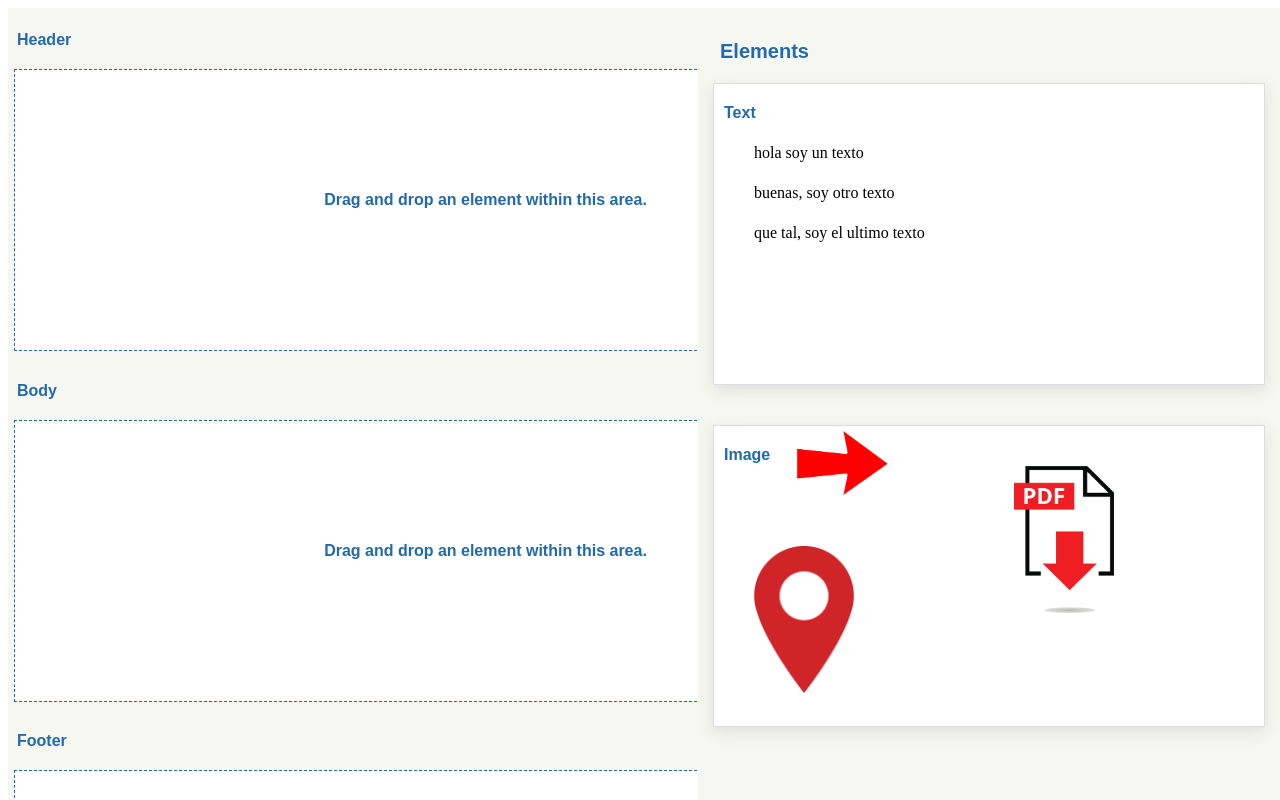
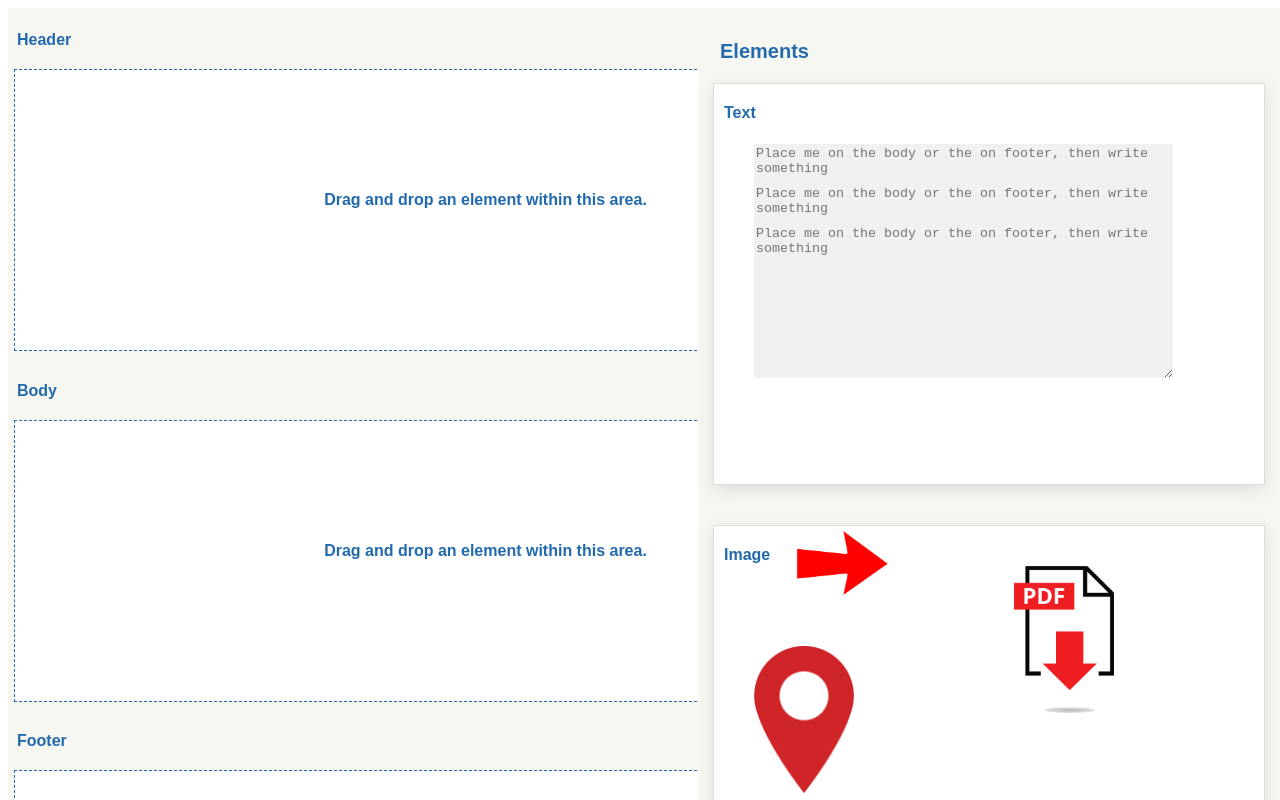
Before and after one commit to AlbertoMarLor/dragNdrop, a React (Vite) app: page / in a window 1280 px wide. Shown: the top 800 px of the page. Built offline with nearby package versions, Linux system fonts and the light colour scheme.

Commit message:
pequeños cambios y modificaciones. añadido de textos en textarea

```diff
--- a/src/App.jsx
+++ b/src/App.jsx
@@ -11,23 +11,23 @@ import { HTML5Backend } from 'react-dnd-html5-backend'
 function App() {
 
   const [image, setImage] = useState({
-    a: { top: 0, left: 80, src: '/images/arrow.png', type: 'image' },
-    b: { top: 40, left: 300, src: '/images/pdf.png', type: 'image' },
-    c: { top: 120, left: 40, src: '/images/ubi.png', type: 'image' },
+    a: { top: 0, left: 80, src: '/images/arrow.png' },
+    b: { top: 40, left: 300, src: '/images/pdf.png' },
+    c: { top: 120, left: 40, src: '/images/ubi.png' },
 
   })
 
   const [text, setText] = useState({
-    d: { top: 60, left: 40, title: 'hola soy un texto', type: 'text' },
-    e: { top: 100, left: 40, title: 'buenas, soy otro texto', type: 'text' },
-    f: { top: 140, left: 40, title: 'que tal, soy el ultimo texto', type: 'text' },
+    d: { top: 60, left: 40 },
+    e: { top: 100, left: 40 },
+    f: { top: 140, left: 40 },
   })
 
   const [paragraph, setParagraph] = useState(true)
 
   const [border, setBorder] = useState({ border: '1px dashed rgb(34, 106, 173)' })
 
-  const [height, setHeight] = useState({ minHeight: '280px' })
+
 
   const moveImage = useCallback(
     (id, left, top) => {
@@ -61,9 +61,9 @@ function App() {
     <DndProvider backend={HTML5Backend}>
       <div className='page'>
         <div className='layout'>
-          <Header image={image} setImage={setImage} moveImage={moveImage} paragraph={paragraph} setParagraph={setParagraph} border={border} setBorder={setBorder} height={height} setHeight={setHeight} />
-          <Body image={image} setImage={setImage} moveImage={moveImage} text={text} setText={setText} moveText={moveText} paragraph={paragraph} setParagraph={setParagraph} border={border} setBorder={setBorder} height={height} setHeight={setHeight} />
-          <Footer text={text} setText={setText} moveText={moveText} paragraph={paragraph} setParagraph={setParagraph} border={border} setBorder={setBorder} height={height} setHeight={setHeight} />
+          <Header image={image} setImage={setImage} moveImage={moveImage} paragraph={paragraph} setParagraph={setParagraph} border={border} setBorder={setBorder} />
+          <Body image={image} setImage={setImage} moveImage={moveImage} text={text} setText={setText} moveText={moveText} paragraph={paragraph} setParagraph={setParagraph} border={border} setBorder={setBorder} />
+          <Footer text={text} setText={setText} moveText={moveText} paragraph={paragraph} setParagraph={setParagraph} border={border} setBorder={setBorder} />
         </div>
         <Aside image={image} setImage={setImage} moveImage={moveImage} text={text} setText={setText} moveText={moveText} />
       </div>
--- a/src/components/layout/Aside.jsx
+++ b/src/components/layout/Aside.jsx
@@ -9,6 +9,8 @@ import { DraggableImage } from '../helpers/DraggableImage'
 
 
 export const Aside = ({ image, setImage, moveImage, text, setText, moveText }) => {
+
+
 
     const [, drop] = useDrop(
         () => ({
@@ -36,10 +38,10 @@ export const Aside = ({ image, setImage, moveImage, text, setText, moveText }) =
                         <p>Text</p>
                     </div>
                     {Object.keys(text).map((key) => {
-                        const { left, top, title } = text[key]
+                        const { left, top } = text[key]
                         return (
                             <DraggableText key={key} id={key} left={left} top={top}>
-                                {title}
+                                <textarea rows="10" cols="50" type="text" placeholder='Place me on the body or the on footer, then write something' />
                             </DraggableText>
                         )
                     })}
--- a/src/components/layout/Body.jsx
+++ b/src/components/layout/Body.jsx
@@ -1,7 +1,7 @@
 import React from 'react'
 import { useDrop } from 'react-dnd'
 
-export const Body = ({ moveImage, moveText, paragraph, setParagraph, border, setBorder, height, setHeight }) => {
+export const Body = ({ moveImage, moveText, paragraph, setParagraph, border, setBorder }) => {
 
     const [, drop] = useDrop(
         () => ({
--- a/src/components/layout/Footer.jsx
+++ b/src/components/layout/Footer.jsx
@@ -2,7 +2,7 @@ import React from 'react'
 import { useDrop } from 'react-dnd'
 
 
-export const Footer = ({ text, setText, moveText, paragraph, setParagraph, border, setBorder, height, setHeight }) => {
+export const Footer = ({ text, setText, moveText, paragraph, setParagraph, border, setBorder }) => {
 
     const [, drop] = useDrop(
         () => ({
--- a/src/index.css
+++ b/src/index.css
@@ -56,7 +56,7 @@ section h2.elements {
 div.elements {
     position: relative;
     width: 550px;
-    min-height: 300px;
+    min-height: 400px;
     background-color: white;
     border: 1px solid #ddd;
     box-shadow: 0px 5px 15px #ddd;
@@ -84,3 +84,8 @@ img {
     max-height: auto;
 
 }
+
+textarea {
+    border: none;
+    background-color: #f2efef;
+}
```
